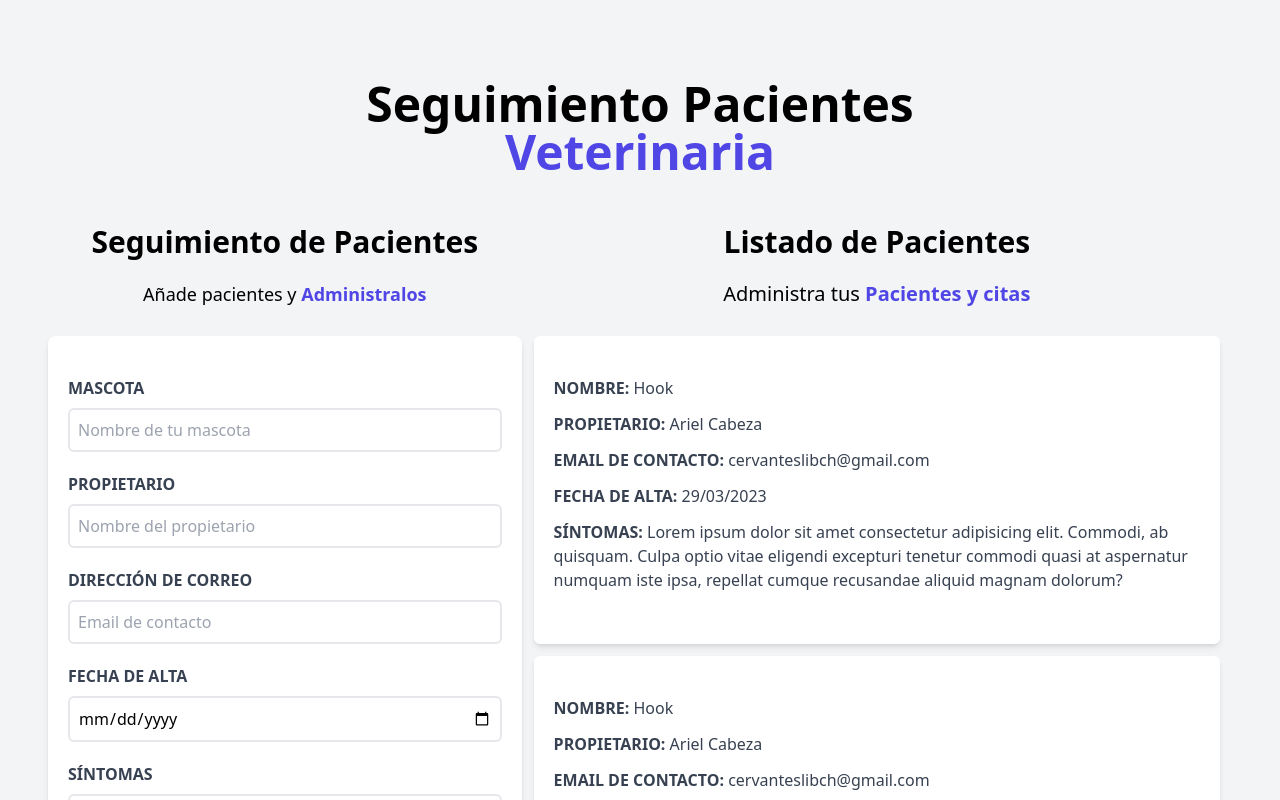
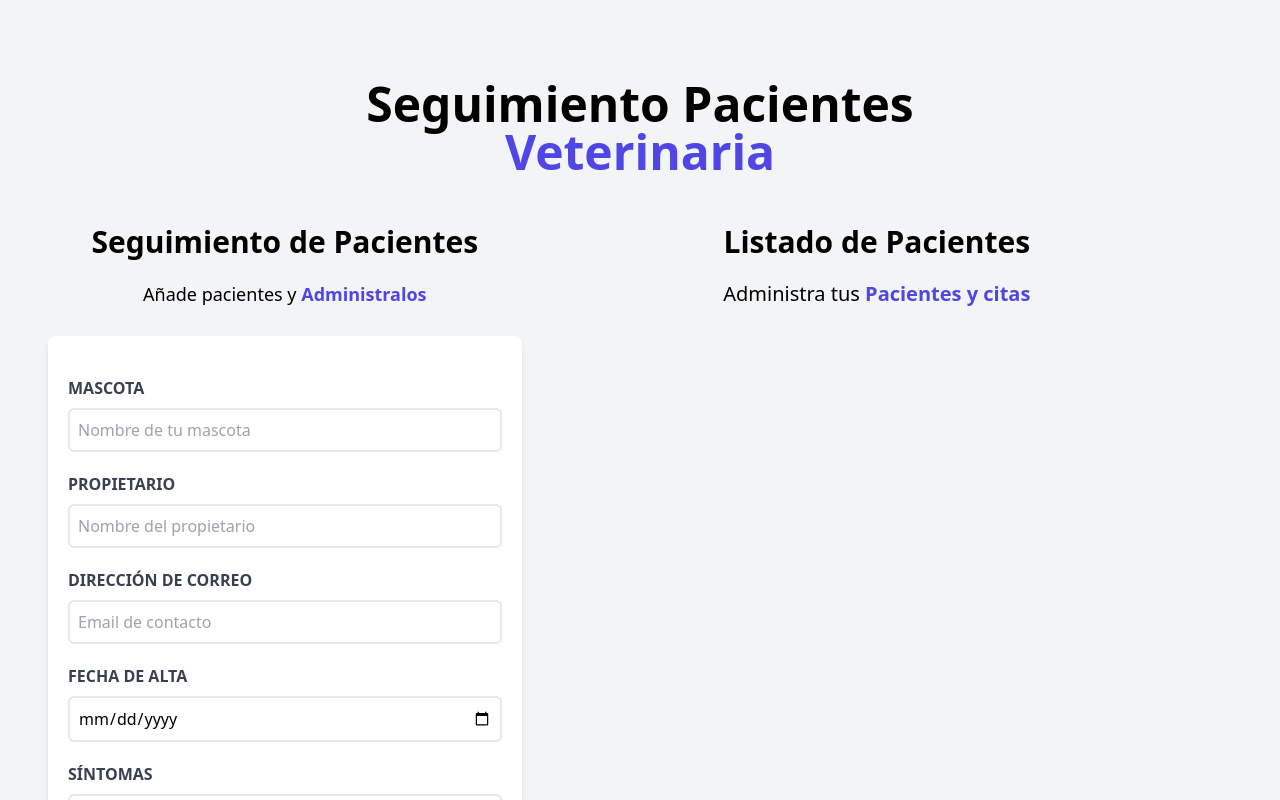
Before and after one commit to beenacoder/adminPacientes, a React (Vite) app: page / in a window 1280 px wide. Shown: the top 800 px of the page. Built offline with nearby package versions, Linux system fonts and the light colour scheme.

Commit message:
Trabajando en renderizar pacientes

```diff
--- a/src/App.jsx
+++ b/src/App.jsx
@@ -16,7 +16,9 @@ export default function App() {
                     patients={patients}
                     setPatients={setPatients}
                 />
-                <PatientsList />
+                <PatientsList
+                    patients={patients}
+                />
             </div>
 
         </div>
--- /dev/null
+++ b/src/components/Error.jsx
@@ -0,0 +1,11 @@
+
+
+function Error({message}) {
+  return (
+        <div className="bg-red-600 text-white text-center font-bold p-3 uppercase mb-3 rounded bg-opacity-40">
+			<p className="text-red-800">{message}</p>
+		</div>
+  )
+}
+
+export default Error
--- a/src/components/Form.jsx
+++ b/src/components/Form.jsx
@@ -1,7 +1,8 @@
 import { useState } from "react"
+import Error from "./Error";
 
 
-function Form({patients, setPatients}) {
+function Form({patients, setPatients, message}) {
 	const [petName, setPetName] = useState('');
 	const [ownerName, setOwnerName] = useState('');
 	const [email, setEmail] = useState('');
@@ -55,10 +56,8 @@ function Form({patients, setPatients}) {
 				onSubmit={handleSubmit}
 			>
 				{
-					error &&
-						(<div className="bg-red-600 text-white text-center font-bold p-3 uppercase mb-3 rounded bg-opacity-40">
-							<p className="text-red-800">Todos los campos son obligatorios</p>
-						</div>)
+					error && <Error message={"Todos los campos son obligatorios"}/>
+
 				}
 
 
--- a/src/components/PatientsList.jsx
+++ b/src/components/PatientsList.jsx
@@ -1,21 +1,19 @@
 import React from 'react'
 import Patients from './Patients'
 
-function PatientsList() {
+function PatientsList({patients}) {
+    console.log(patients)
     return (
         <div className="md:w-1/2 lg:w-3/5  md:h-screen overflow-y-scroll">
             <h2 className="font-black text-3xl text-center">Listado de Pacientes</h2>
             <p className='text-xl mt-5 mb-7 text-center'>
                 Administra tus {''}<span className='text-indigo-600 font-bold'>Pacientes y citas</span>
             </p>
-            <Patients />
-            <Patients />
-            <Patients />
-            <Patients />
-            <Patients />
-            <Patients />
+            {patients.map( (patient) => {
+                <h1>{patient.petName}</h1>
+            })}
 
-
+           {/* <Patients/> */}
 
 
         </div>
```
